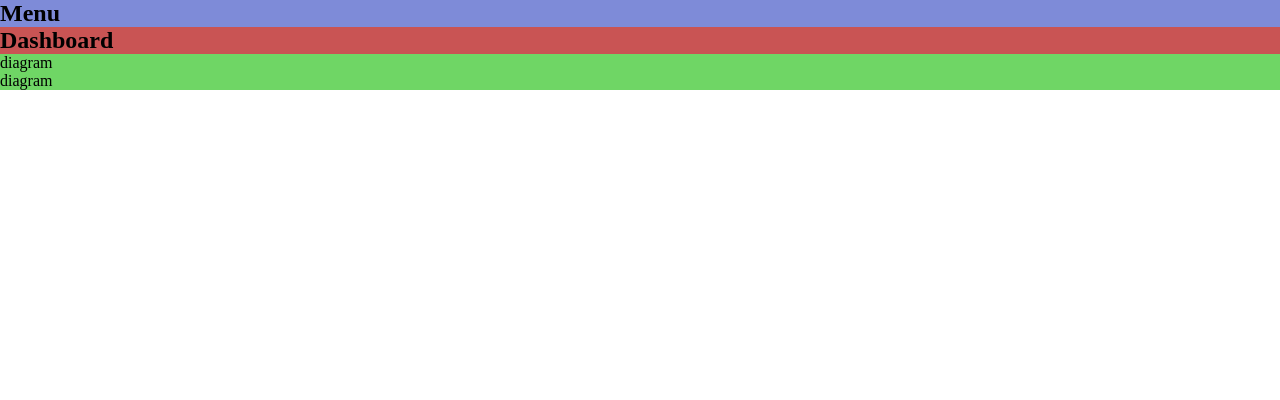
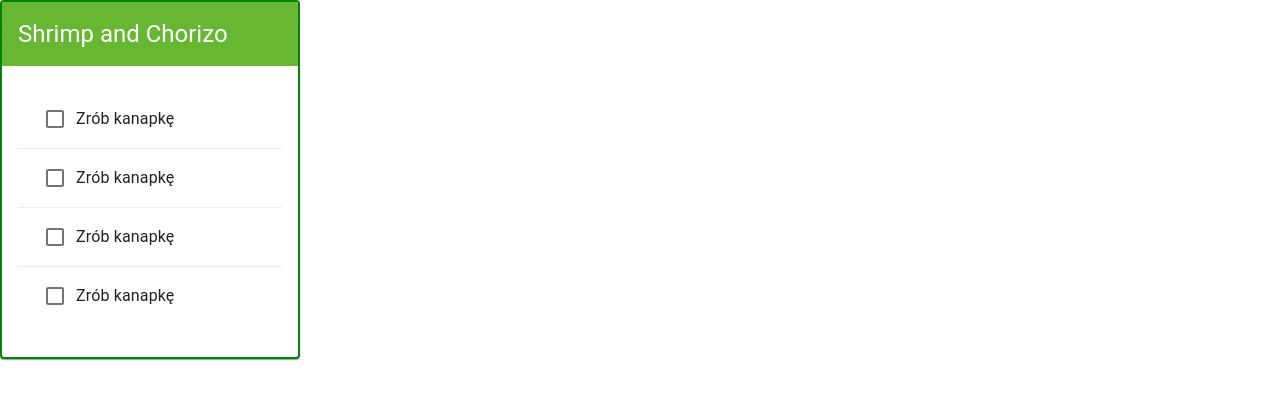
Before and after one commit to Fadikk367/bitehack, a React (Create React App) app in the folder frontend/: page / in a window 1280 px wide. Shown: the top 400 px of the page. Built offline with nearby package versions, Linux system fonts and the light colour scheme.

Commit message:
Temporary List Style

```diff
--- a/frontend/package.json
+++ b/frontend/package.json
@@ -3,6 +3,7 @@
   "version": "0.1.0",
   "private": true,
   "dependencies": {
+    "@material-ui/core": "^4.8.3",
     "@testing-library/jest-dom": "^4.2.4",
     "@testing-library/react": "^9.4.0",
     "@testing-library/user-event": "^7.2.1",
--- a/frontend/src/components/App.js
+++ b/frontend/src/components/App.js
@@ -2,12 +2,12 @@ import React, {useState, useEffect} from 'react';
 import Menu from './Menu';
 import Dashboard from './Dashboard';
 import '../styles/App.css';
+import Temp from './Temp';
 
 function App() {
   return (
     <div className="App">
-      <Menu />
-      <Dashboard />
+      <Temp />
     </div>
   );
 }
--- /dev/null
+++ b/frontend/src/components/Temp.js
@@ -0,0 +1,75 @@
+import React from 'react';
+import Box from '@material-ui/core/Box';
+import List from '@material-ui/core/List';
+import ListItem from '@material-ui/core/ListItem';
+import Divider from '@material-ui/core/Divider';
+import Card from '@material-ui/core/Card';
+import CardHeader from '@material-ui/core/CardHeader';
+import CardContent from '@material-ui/core/CardContent';
+import Checkbox from '@material-ui/core/Checkbox';
+import Typography from '@material-ui/core/Typography';
+
+function Temp() {
+  return (
+    <Box width={300}>
+        <Card
+            style={{border: "2px solid #008403"}}
+        >
+            <CardHeader
+                title="Shrimp and Chorizo"
+                color="primary"
+                style={{backgroundColor: '#68b733', color: 'white'}}
+            />
+             <CardContent>
+                <List component="nav" aria-label="mailbox folders">
+                    <ListItem>
+                        <Checkbox
+                            value="checkedA"
+                            inputProps={{ 'aria-label': 'Checkbox A' }}
+                            color="primary"
+                        />
+                        <Typography variant="body1" component="span">
+                            Zrób kanapkę
+                        </Typography>
+                    </ListItem>
+                    <Divider light />
+                    <ListItem>
+                        <Checkbox
+                            value="checkedA"
+                            inputProps={{ 'aria-label': 'Checkbox A' }}
+                            color="primary"
+                        />
+                        <Typography variant="body1" component="span">
+                            Zrób kanapkę
+                        </Typography>
+                    </ListItem>
+                    <Divider light />
+                    <ListItem>
+                        <Checkbox
+                            value="checkedA"
+                            inputProps={{ 'aria-label': 'Checkbox A' }}
+                            color="primary"
+                        />
+                        <Typography variant="body1" component="span">
+                            Zrób kanapkę
+                        </Typography>
+                    </ListItem>
+                    <Divider light />
+                    <ListItem>
+                        <Checkbox
+                            value="checkedA"
+                            inputProps={{ 'aria-label': 'Checkbox A' }}
+                            color="primary"
+                        />
+                        <Typography variant="body1" component="span">
+                            Zrób kanapkę
+                        </Typography>
+                    </ListItem>
+                </List>
+            </CardContent>
+        </Card>
+    </Box>
+  );
+}
+
+export default Temp;
```
Also changed, not shown: 1 other file (tests, documents, lock files or other folders).
